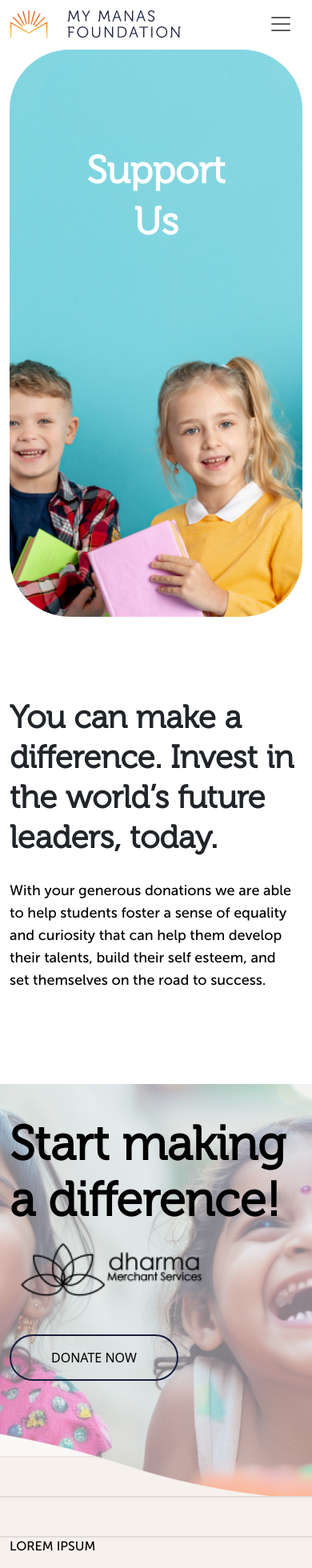
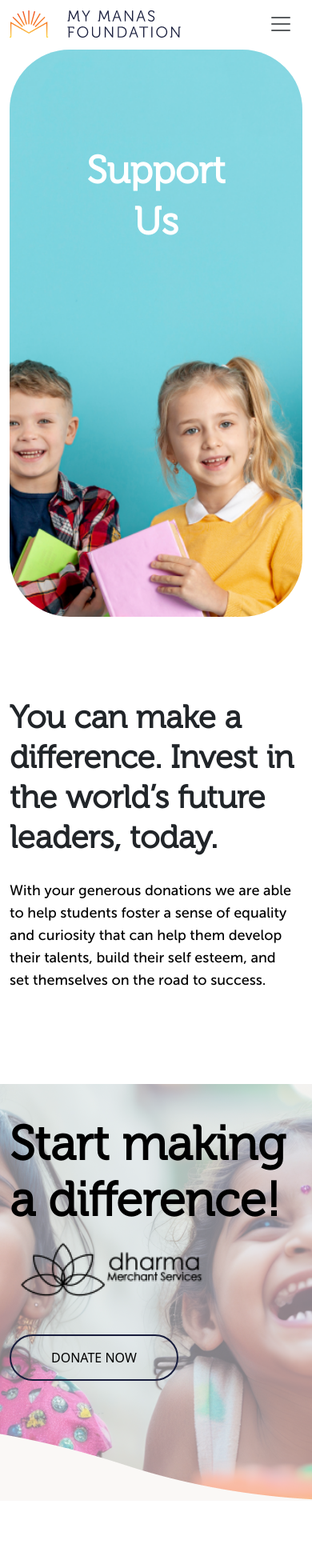
Before and after one commit to FiveOnlineSite/manas-foundation, a React (Create React App) app in the folder frontend/: page /donate in a window 390 px wide. Shown: the top 1960 px of the page at 80% size. Built offline with nearby package versions, Linux system fonts and the light colour scheme.

Commit message:
added new pages

```diff
--- a/frontend/src/index.css
+++ b/frontend/src/index.css
@@ -1602,7 +1602,7 @@ button.slick-next {
 
 @media screen and (max-width: 410px) {
   .half-img-section {
-    height: 61vh;
+    height: 90vh;
   }
 }
 
```
